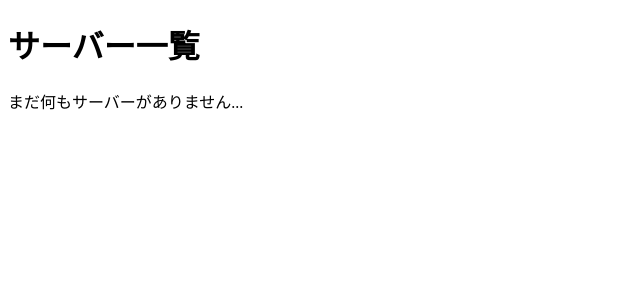
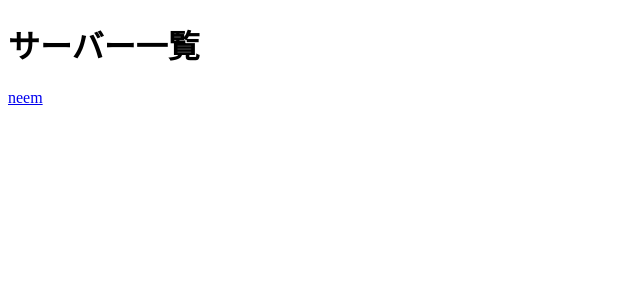
Before and after one commit to tamagoez/neem-base, a Next.js app: page /serverlist in a window 1280 px wide. Shown: the top 300 px of the page, without its empty margins (0-640 px from the left). Built offline with nearby package versions, Linux system fonts and the light colour scheme.

Commit message:
little update

```diff
--- a/pages/index.tsx
+++ b/pages/index.tsx
@@ -2,7 +2,7 @@ import Link from 'next/link'
 
 const IndexPage = () => (
   <>
-  <h1>Neem-Base</h1><p>Neemの中央サーバー的な役割を持っています。<br />Neem-Baseは、Neemのサーバー機能を持っていません!<br /><Link href="/serverlist">サーバー一覧</Link>からあなたのお好みのサーバーを探しましょう!</p>
+  <h1>NeemBase</h1><p>Neemの中央サーバー的な役割を持っています。<br />Neem-Baseは、Neemのサーバー機能を持っていません!<br /><Link href="/serverlist">サーバー一覧</Link>からあなたのお好みのサーバーを探しましょう!</p>
   </>
 )
 
--- a/pages/serverlist.tsx
+++ b/pages/serverlist.tsx
@@ -1,3 +1,16 @@
 export default function ServerList() {
-    return <><h1>サーバー一覧</h1><p>まだ何もサーバーがありません...</p></>
+  return (
+    <>
+      <h1>サーバー一覧</h1>
+      <p>
+        <a
+          href="https://neem.vercel.app"
+          target="_blank"
+          rel="noopener noreferrer"
+        >
+          neem
+        </a>
+      </p>
+    </>
+  );
 }
```
